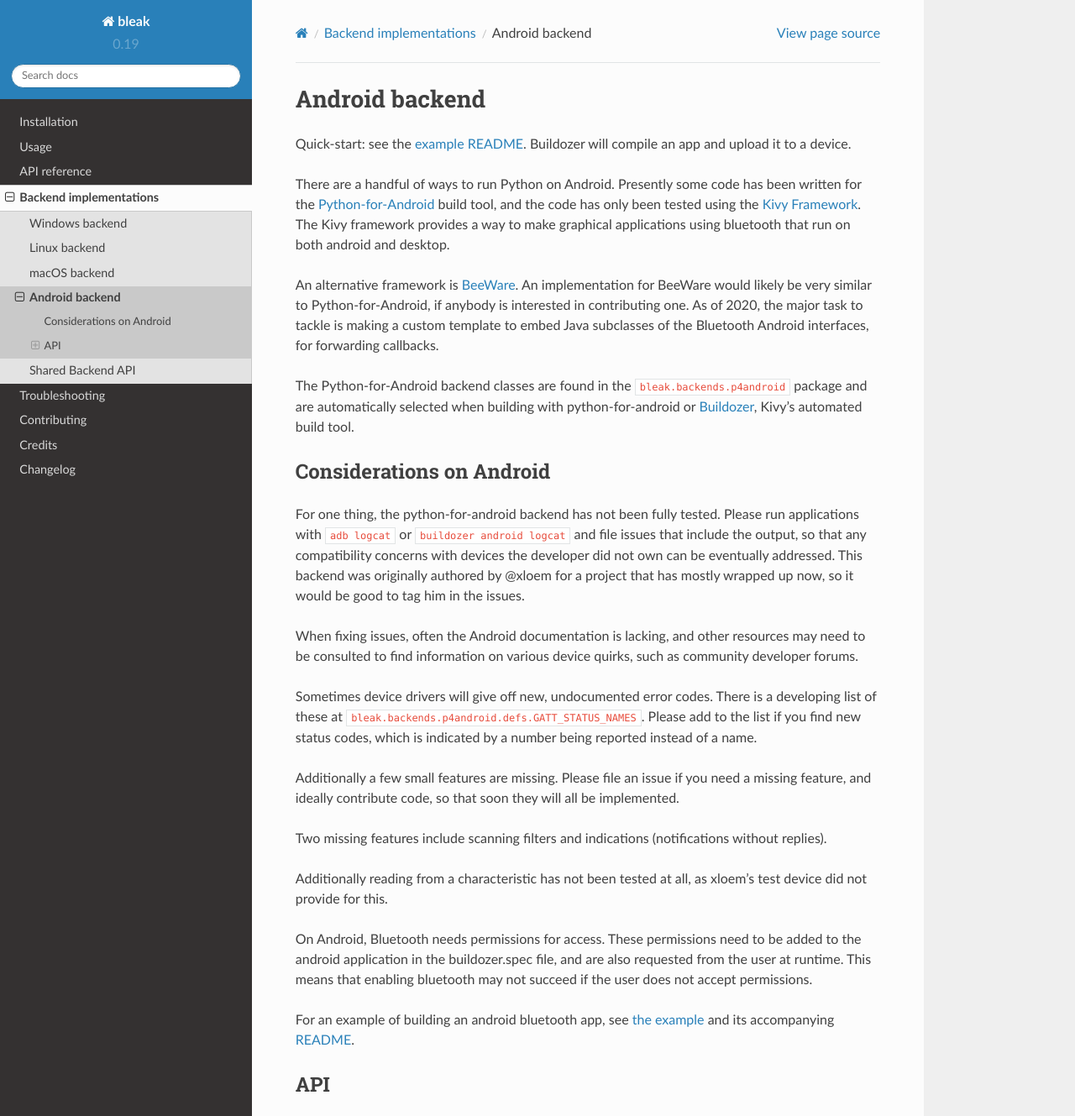
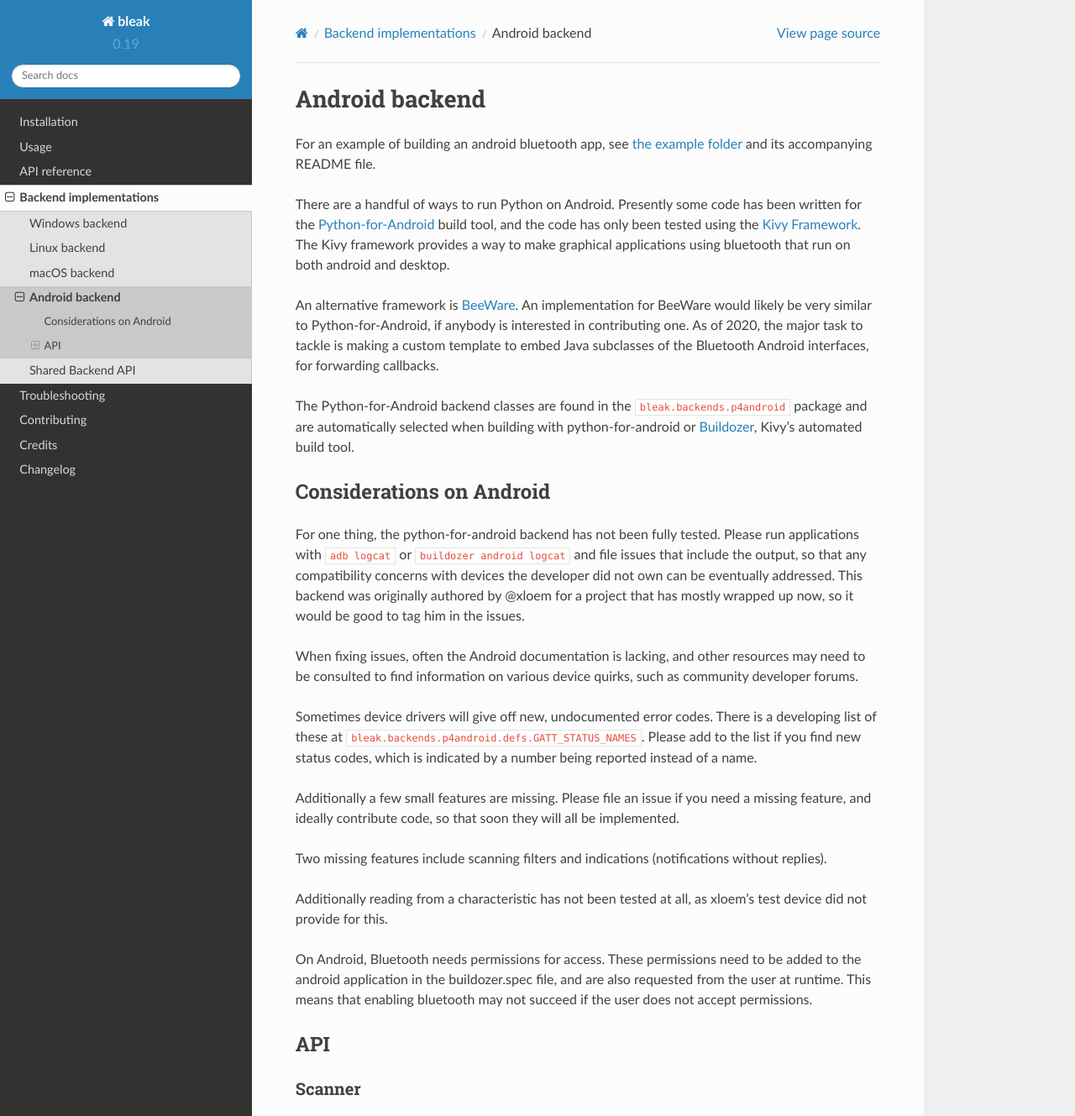
Before and after one commit to hbldh/bleak, a Sphinx documentation site: the page built from docs/backends/android.rst, in a window 1280 px wide and 1400 px high, cut to the strip 0-1329 px from the top of the window. Shown: the whole strip at 84% size. Built offline with Sphinx 7.4.7 and the Read the Docs theme 2.0.0, drawn with Linux system fonts in a browser that asks for light colours.

Commit message:
Update android.rst (#1045)
Fixes #1043

```diff
--- a/docs/backends/android.rst
+++ b/docs/backends/android.rst
@@ -1,8 +1,9 @@
 Android backend
 ===============
 
-Quick-start: see the `example README <../../examples/kivy/README>`_.  Buildozer
-will compile an app and upload it to a device.
+For an example of building an android bluetooth app, see
+`the example folder <https://github.com/hbldh/bleak/tree/develop/examples/kivy>`_
+and its accompanying README file.
 
 There are a handful of ways to run Python on Android.  Presently some code has
 been written for the `Python-for-Android <https://python-for-android.readthedocs.io/>`_
@@ -55,9 +56,6 @@ be added to the android application in the buildozer.spec file, and are also
 requested from the user at runtime.  This means that enabling bluetooth may not
 succeed if the user does not accept permissions.
 
-For an example of building an android bluetooth app, see `the example <../../examples/kivy>`_
-and its accompanying `README <../../examples/kivy/README>`_.
-
 API
 ---
 
```
